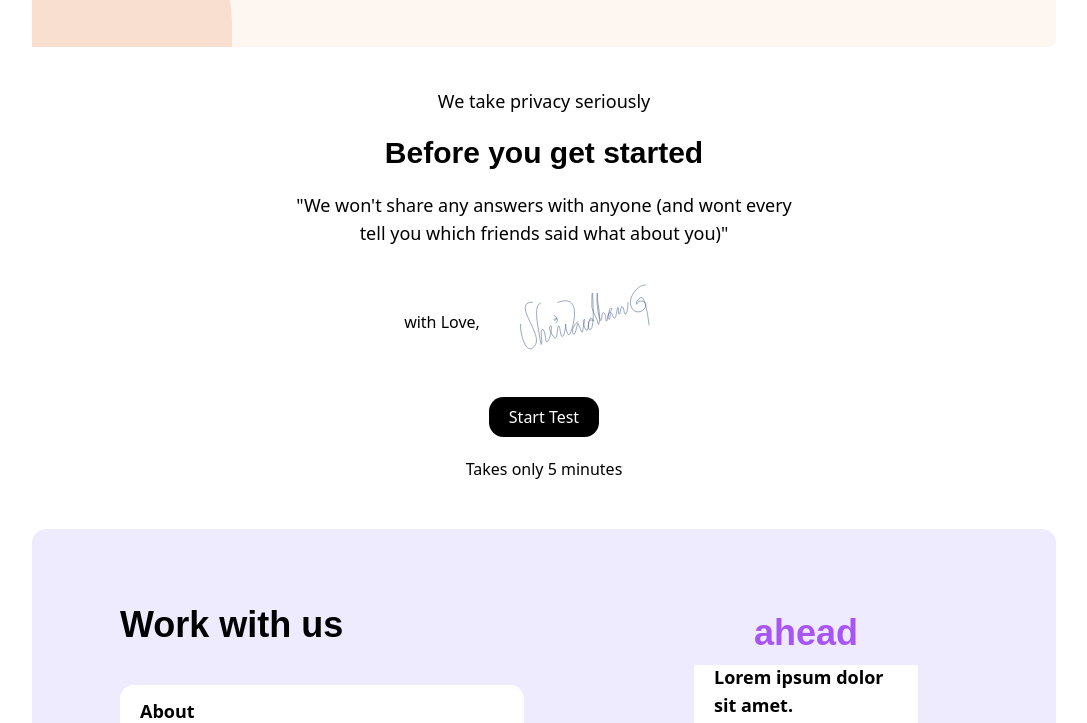
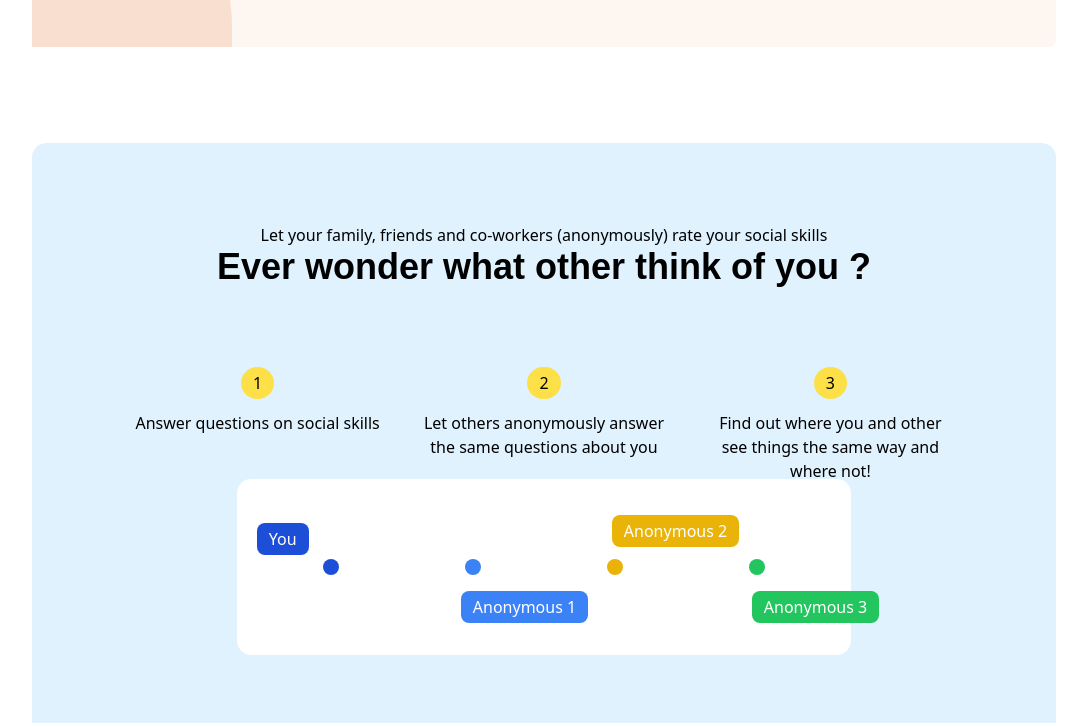
Before and after one commit to Shrivardhan09/Frontend-UI, a Next.js app: page / in a window 1280 px wide. Shown: the part 1766-2489 px from the top of the page, without its empty margins (96-1183 px from the left). Built offline with nearby package versions, Linux system fonts and the light colour scheme.

Commit message:
Steps page

```diff
--- /dev/null
+++ b/src/components/Steps/CardAnimation.jsx
@@ -0,0 +1,59 @@
+import { motion } from "framer-motion"
+
+
+const CardAnimation = () => {
+    return (
+        <motion.div
+            className="rounded-xl bg-white relative h-44 flex justify-center items-center w-3/5"
+        >
+            <div className="flex justify-evenly items-center gap-10 relative w-full h-32">
+                <div className="p-2 rounded-full bg-blue-700"></div>
+                <motion.p
+                    initial={{ opacity: 0, scale: 0 }}
+                    whileInView={{ opacity: 1, scale: 1 }}
+                    transition={{
+                        duration: 0.8,
+                        delay: 0.5,
+                        ease: [0, 0.71, 0.2, 1.01]
+                    }}
+                    className="absolute top-5 left-5 rounded-lg bg-blue-700 px-3 py-1 text-white">You</motion.p>
+                <div className="p-2 rounded-full bg-blue-500"></div>
+                <motion.p
+                    initial={{ opacity: 0, scale: 0 }}
+                    whileInView={{ opacity: 1, scale: 1 }}
+                    transition={{
+                        duration: 0.8,
+                        delay: 0.5,
+                        ease: [0, 0.71, 0.2, 1.01]
+                    }}
+                    className="absolute bottom-2 left-56 rounded-lg bg-blue-500 px-3 py-1 text-white" >Anonymous 1</motion.p>
+                <div className="p-2 rounded-full bg-yellow-500"></div>
+                <motion.p
+                    initial={{ opacity: 0, scale: 0 }}
+                    whileInView={{ opacity: 1, scale: 1 }}
+                    transition={{
+                        duration: 0.8,
+                        delay: 0.5,
+                        ease: [0, 0.71, 0.2, 1.01]
+                    }}
+                    className="absolute right-28 top-3 rounded-lg bg-yellow-500 px-3 py-1 text-white">
+                    Anonymous 2
+                </motion.p>
+                <div className="p-2 rounded-full bg-green-500"></div>
+                <motion.p
+                    initial={{ opacity: 0, scale: 0 }}
+                    whileInView={{ opacity: 1, scale: 1 }}
+                    transition={{
+                        duration: 0.8,
+                        delay: 0.5,
+                        ease: [0, 0.71, 0.2, 1.01]
+                    }}
+                    className="absolute -right-7 bottom-2 rounded-lg bg-green-500 px-3 py-1 text-white">
+                    Anonymous 3
+                </motion.p>
+            </div>
+        </motion.div>
+    )
+}
+
+export default CardAnimation
--- /dev/null
+++ b/src/components/Steps/Steps.jsx
@@ -0,0 +1,88 @@
+import { motion } from "framer-motion"
+
+
+const Steps = () => {
+    return (
+        <div className='flex justify-center items-center w-4/5 gap-10'>
+            <div className='flex-1 flex flex-col items-center justify-start gap-3 h-28 '>
+                <motion.p
+                    className=' px-3 py-1 bg-yellow-300 rounded-full'
+                    initial={{ opacity: 0, scale: 0.5 }}
+                    whileInView={{ opacity: 1, scale: 1 }}
+                    transition={{
+                        duration: 0.8,
+                        delay: 0.5,
+                        ease: [0, 0.71, 0.2, 1.01],
+                    }}
+                >
+                    1
+                </motion.p>
+                <motion.p
+                    className='font-thin text-center'
+                    initial={{ opacity: 0, scale: 0.5 }}
+                    whileInView={{ opacity: 1, scale: 1 }}
+                    transition={{
+                        duration: 0.8,
+                        delay: 0.5,
+                        ease: [0, 0.71, 0.2, 1.01]
+                    }}
+                >
+                    Answer questions on social skills
+                </motion.p>
+            </div>
+            <div className='flex-1 flex flex-col items-center justify-start gap-3 h-28'>
+                <motion.p
+                    className=' px-3 py-1 bg-yellow-300 rounded-full'
+                    initial={{ opacity: 0, scale: 0.5 }}
+                    whileInView={{ opacity: 1, scale: 1 }}
+                    transition={{
+                        duration: 0.8,
+                        delay: 0.5,
+                        ease: [0, 0.71, 0.2, 1.01]
+                    }}
+                >
+                    2
+                </motion.p>
+                <motion.p
+                    className='font-thin text-center'
+                    initial={{ opacity: 0, scale: 0.5 }}
+                    whileInView={{ opacity: 1, scale: 1 }}
+                    transition={{
+                        duration: 0.8,
+                        delay: 0.5,
+                        ease: [0, 0.71, 0.2, 1.01]
+                    }}
+                >Let others anonymously answer the same questions about you
+                </motion.p>
+            </div>
+            <div className='flex-1 flex flex-col items-center justify-start gap-3 h-28'>
+                <motion.p
+                    className=' px-3 py-1 bg-yellow-300 rounded-full'
+                    initial={{ opacity: 0, scale: 0.5 }}
+                    whileInView={{ opacity: 1, scale: 1 }}
+                    transition={{
+                        duration: 0.8,
+                        delay: 0.5,
+                        ease: [0, 0.71, 0.2, 1.01]
+                    }}
+                >
+                    3
+                </motion.p>
+                <motion.p
+                    className='font-thin text-center'
+                    initial={{ opacity: 0, scale: 0.5 }}
+                    whileInView={{ opacity: 1, scale: 1 }}
+                    transition={{
+                        duration: 0.8,
+                        delay: 0.5,
+                        ease: [0, 0.71, 0.2, 1.01]
+                    }}
+                >
+                    Find out where you and other see things the same way and where not!
+                </motion.p>
+            </div>
+        </div>
+    )
+}
+
+export default Steps
--- /dev/null
+++ b/src/components/Steps/index.jsx
@@ -0,0 +1,32 @@
+import { motion } from "framer-motion"
+import Steps from "./Steps"
+import CardAnimation from "./CardAnimation"
+
+const StepsToFollow = () => {
+    return (
+        <div className='flex justify-center items-center my-12 py-12'>
+            <div className='w-4/5 h-screen bg-sky-100 rounded-xl'>
+                <motion.div
+                    className='flex justify-center items-center flex-col py-20'
+                    initial={{ opacity: 0, scale: 0 }}
+                    whileInView={{ opacity: 1, scale: 1 }}
+                    transition={{
+                        duration: 0.8,
+                        delay: 0.5,
+                        ease: [0, 0.71, 0.2, 1.01],
+                    }}
+                >
+                    <p>Let your family, friends and co-workers (anonymously) rate your social skills</p>
+                    <h2 className='font-bold text-4xl font-montserrat'>Ever wonder what other think of you ?</h2>
+                </motion.div>
+                <div className='flex justify-center items-center  '>
+                    < Steps />
+                </div>
+                <div className="flex justify-center items-center">
+                    < CardAnimation />
+                </div>
+            </div>
+        </div>
+    )
+}
+export default StepsToFollow
--- a/src/pages/index.jsx
+++ b/src/pages/index.jsx
@@ -7,6 +7,7 @@
 import Vacancy from '@/components/Vacancy/Vacancy'
 import TestPage from '@/components/Test/TestPage'
 import MainBox from '@/components/ScrollAnimationCard'
+import StepsToFollow from '@/components/Steps'
 
 
 export default function Index() {
@@ -16,6 +17,7 @@
             < Home />
             < Slider />
             < BoxAnimation />
+            < StepsToFollow />
             < TestPage />
             < MainBox />
             < Vacancy />
```
